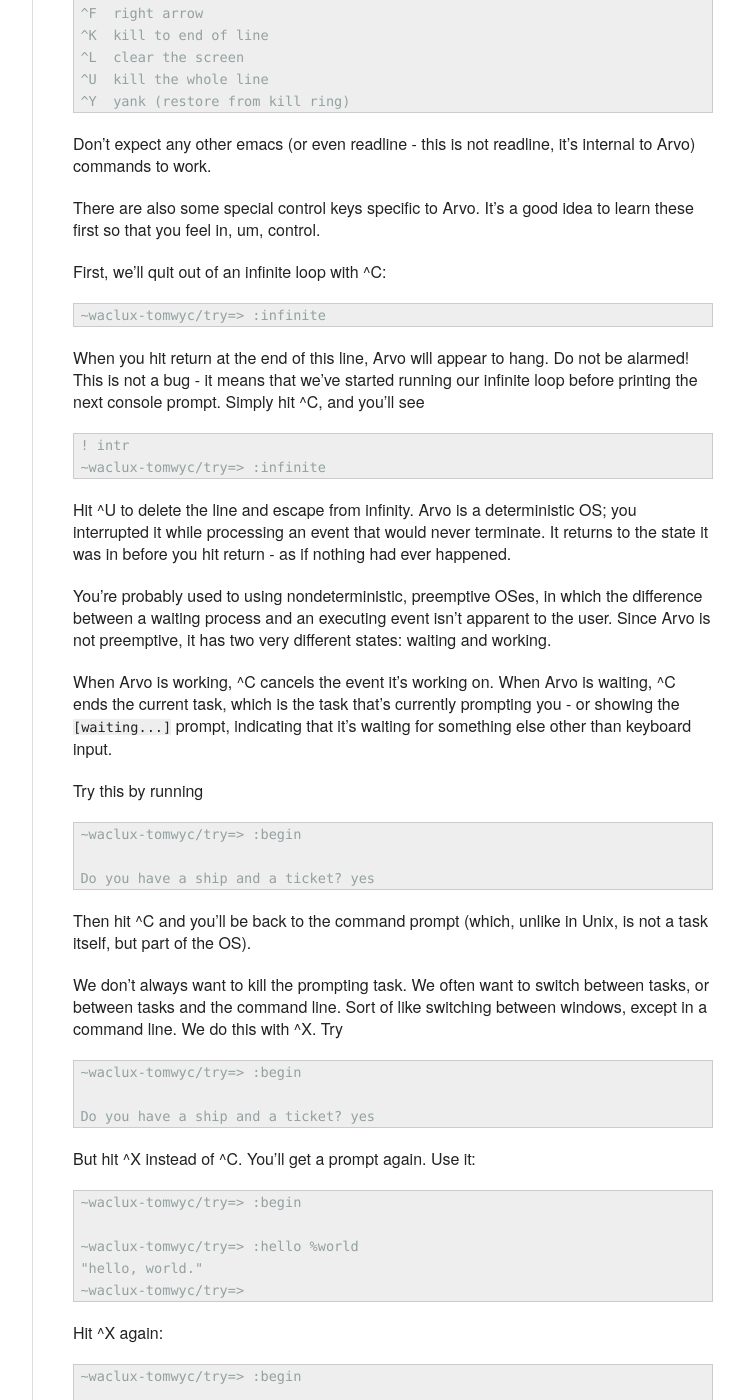
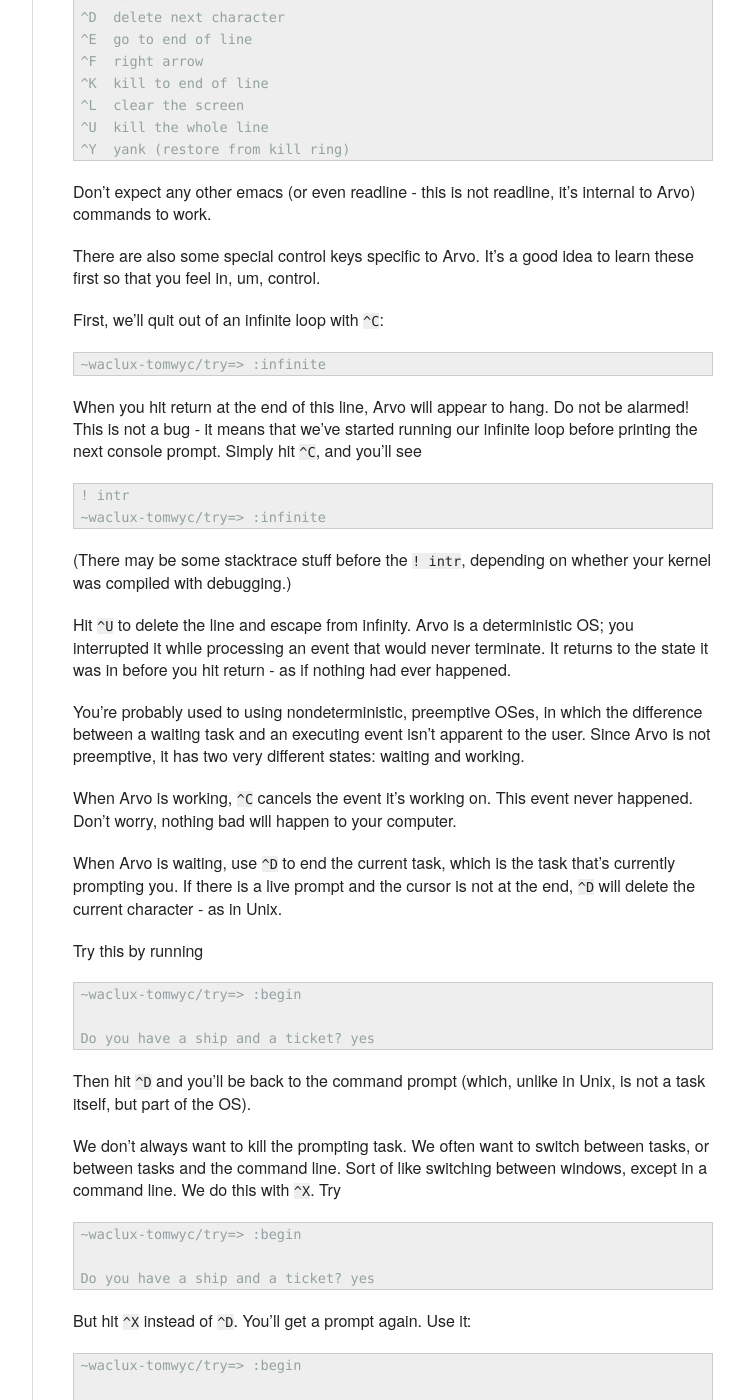
Before and after one commit to urbit/old-urbit.org, a Jekyll site: the page built from _posts/doc/2013-11-18-urbit-is-easy-ch1.markdown, in a window 1280 px wide and 1400 px high, scrolled down 5159 px. Shown: the whole window, without its empty margins (378-1122 px from the left). Built offline with Jekyll 4.4.1, drawn with Linux system fonts in a browser that asks for light colours; some of the changed text lies outside the part shown.

Commit message:
Minor edits.

```diff
--- a/_posts/doc/2013-11-18-urbit-is-easy-ch1.markdown
+++ b/_posts/doc/2013-11-18-urbit-is-easy-ch1.markdown
@@ -8,13 +8,9 @@
 by men, a labyrinth destined to be deciphered by men.*
 **(Tlön, Uqbar, Orbis Tertius)**
 
-#Setting up Urbit#
+##Prepare your computer##
 
-First, build...
-
-###Prepare your computer:###
-
-Urbit depends on:
+Urbit runs on Unix machines only.  It depends on:
 
 + gmp
 + libsigsegv
@@ -131,50 +128,56 @@
 
     ~machec-binnev-dordeb-sogduc--dosmul-sarrum-faplec-nidted/try=>
 
-Next, you need to decide whether a mere submarine is enough for you right now.
-This monicker is a mouthful.  You can stick with it (for now), but... you're
-going to need a wider xterm.
+###Register###
 
-Which might be fine!  However, please note that just by sending a simple email,
-you can get a much better ship - a `destroyer`, with a nice short name like
+Next, you need to decide whether a mere submarine is enough for
+you right now.  This monicker is a mouthful.  You can stick with
+it (for now), but... you're going to need a wider xterm.
+
+Which might be fine!  However, please note that just by sending a
+simple email, you can get a much better ship - a `destroyer`,
+with a nice short name like
 
     ~waclux-tomwyc
 
-Just email `urbit@urbit.org`, with your submarine in the subject.  We'll send you
-destroyers - not one, but _two_.  Yes, two!  Tell us something cool in the
-body, and we'll send you even more.
+Just email `urbit@urbit.org`, with your submarine in the subject.
+We'll send you destroyers - not one, but _two_.  Yes, two!  Tell
+us something cool in the body, and we'll send you even more.
 
-If you have a destroyer, you need to configure it.  Otherwise, just stretch
-that xterm wide and skip to section 1.2.
+If you have a destroyer, you need to configure it.  Otherwise,
+just stretch that xterm wide and skip to section 1.2.
 
-Your destroyers will arrive in the form of [ship ticket] pairs.  Let's say one
-of your ships is `~waclux-tomwyc` and its ticket is
+Your destroyers will arrive in the form of [ship ticket] pairs.
+Let's say one of your ships is `~waclux-tomwyc` and its ticket is
 
     ~ribdyr-famtem-larrun-figtyd
 
-(What are these strings, anyway?  Just random unsigned integers, rendered in
-Hoon's syllabic base, `@p`.)
+(What are these strings, anyway?  Just random unsigned integers,
+rendered in Hoon's syllabic base, `@p`.)
 
-A new life awaits you on the off-world colonies!  To begin, just type at the
-prompt:
+A new life awaits you on the off-world colonies!  To begin, just
+type at the prompt:
 
     :begin ~waclux-tomwyc
 
-and follow the directions.  When the script completes, hit return and you'll be
-the `~waclux-tomwyc` you wanted to be.
+and follow the directions.  When the script completes, hit return
+and you'll be the `~waclux-tomwyc` you wanted to be.
 
-##2. Taming Arvo##
+##Play with Arvo##
 
 If all went well, you now have a nice short prompt:
 
     ~waclux-tomwyc/try=>
 
-If all did not go well (send us another email), or you're just too impatient to
-wait for your destroyer, you have a big long prompt.  Which is fine, really,
-just ugly - and all these exercises will still work.
+If all did not go well (send us another email), or you're just
+too impatient to wait for your destroyer, you have a big long
+prompt.  Which is fine, really, just ugly - and all these
+exercises will still work.
 
-Let's try a few quick things to stretch your fingers.  Type these command lines
-and you should see the matching results:
+###Example commands###
+
+Let's try a few quick things to stretch your fingers.  Type these
+command lines and you should see the matching results:
 
     ~waclux-tomwyc/try=> "hello, world"
     "hello, world"
@@ -198,13 +201,13 @@
 
 What did you just do?
 
-One, you used Arvo as a Hoon REPL to print the constant `"hello, world"`, which
-is a fancy way to write the Nock noun
+One, you used Arvo as a Hoon REPL to print the constant `"hello,
+world"`, which is a fancy way to write the Nock noun
 
     [104 101 108 108 111 44 32 119 111 114 108 100 0]
 
-Two, you called the Hoon `add` function to see that two plus two is four.  Math
-seems to work the same on the off-world colonies.
+Two, you called the Hoon `add` function to see that two plus two
+is four.  Math seems to work the same on the off-world colonies.
 
 Three, you ran the Arvo application `:hello` with the argument
 `%world`, which is just a fancy way to write the atom
@@ -252,35 +258,44 @@
 Don't expect any other emacs (or even readline - this is not readline, it's
 internal to Arvo) commands to work.
 
-There are also some special control keys specific to Arvo.  It's a good idea to
-learn these first so that you feel in, um, control.
+There are also some special control keys specific to Arvo.  It's
+a good idea to learn these first so that you feel in, um,
+control.
 
-First, we'll quit out of an infinite loop with ^C:
+First, we'll quit out of an infinite loop with `^C`:
 
     ~waclux-tomwyc/try=> :infinite
 
-When you hit return at the end of this line, Arvo will appear to hang.  Do not
-be alarmed!  This is not a bug - it means that we've started running our
-infinite loop before printing the next console prompt.  Simply hit ^C, and
-you'll see
+When you hit return at the end of this line, Arvo will appear to
+hang.  Do not be alarmed!  This is not a bug - it means that
+we've started running our infinite loop before printing the next
+console prompt.  Simply hit `^C`, and you'll see
 
     ! intr
     ~waclux-tomwyc/try=> :infinite
 
-Hit ^U to delete the line and escape from infinity.  Arvo is a deterministic
-OS; you interrupted it while processing an event that would never terminate.
-It returns to the state it was in before you hit return - as if nothing had
-ever happened.
+(There may be some stacktrace stuff before the `! intr`, depending
+on whether your kernel was compiled with debugging.)
 
-You're probably used to using nondeterministic, preemptive OSes, in which the
-difference between a waiting process and an executing event isn't apparent to
-the user.  Since Arvo is not preemptive, it has two very different states:
-waiting and working.
+Hit `^U` to delete the line and escape from infinity.  Arvo is a
+deterministic OS; you interrupted it while processing an event
+that would never terminate.  It returns to the state it was in
+before you hit return - as if nothing had ever happened.
 
-When Arvo is working, ^C cancels the event it's working on.  When Arvo is
-waiting, ^C ends the current task, which is the task that's currently prompting
-you - or showing the `[waiting...]` prompt, indicating that it's waiting for
-something else other than keyboard input.
+You're probably used to using nondeterministic, preemptive OSes,
+in which the difference between a waiting task and an
+executing event isn't apparent to the user.  Since Arvo is not
+preemptive, it has two very different states: waiting and
+working.
+
+When Arvo is working, `^C` cancels the event it's working on.
+This event never happened.  Don't worry, nothing bad will happen
+to your computer.
+
+When Arvo is waiting, use `^D` to end the current task, which is
+the task that's currently prompting you.  If there is a live
+prompt and the cursor is not at the end, `^D` will delete the
+current character - as in Unix.
 
 Try this by running
 
@@ -288,18 +303,20 @@
 
     Do you have a ship and a ticket? yes
 
-Then hit ^C and you'll be back to the command prompt (which, unlike in Unix, is
-not a task itself, but part of the OS).
+Then hit `^D` and you'll be back to the command prompt (which,
+unlike in Unix, is not a task itself, but part of the OS).
 
-We don't always want to kill the prompting task.  We often want to switch
-between tasks, or between tasks and the command line.  Sort of like switching
-between windows, except in a command line.  We do this with ^X.  Try
+We don't always want to kill the prompting task.  We often want
+to switch between tasks, or between tasks and the command line.
+Sort of like switching between windows, except in a command line.
+We do this with `^X`.  Try
 
     ~waclux-tomwyc/try=> :begin
 
     Do you have a ship and a ticket? yes
 
-But hit ^X instead of ^C.  You'll get a prompt again.  Use it:
+But hit `^X` instead of `^D`.  You'll get a prompt again.  Use
+it:
 
     ~waclux-tomwyc/try=> :begin
 
@@ -307,7 +324,7 @@
     "hello, world."
     ~waclux-tomwyc/try=>
 
-Hit ^X again:
+Hit `^X` again:
 
     ~waclux-tomwyc/try=> :begin
 
@@ -315,26 +332,27 @@
     "hello, world."
     Do you have a ship and a ticket? yes
 
-And finally, hit ^C to kill the task.
+And finally, hit `^C` to kill the task.
 
 There's one more magic control key that switches your whole
-reality.  This is ^W, which switches between the ships in a pier.
+reality.  This is `^W`, which switches between the ships in a pier.
 Do you have multiple ships in your pier?  Sure - you still have
-your old submarine.  Hit ^W:
+your old submarine.  Hit `^W`:
 
     ~machec-binnev-dordeb-sogduc--dosmul-sarrum-faplec-nidted/try=>
 
-Hit ^W again:
+Hit `^W` again:
 
     ~waclux-tomwyc/try=>
 
 Finally, Arvo is a single-level store.  Since it's not the '70s
 anymore and disk is cheap, everything you do is saved for ever.
-(In fact, it's saved in two ways - as a memory image and an
-event log - so you, or the government if they haz your filez,
-can repeat every computation you've every performed.)
+(In fact, it's saved in two ways - as a memory image and an event
+log - so you, or the government if they haz your filez, can
+repeat every computation you've every performed.)
 
-As in Unix, hitting ^D on an empty line ends the program:
+If the current prompt is just the shell prompt, `^D` on an empty
+line will log out - as in Unix:
 
     ~waclux-tomwyc/try=>
     oxford:~/urbit; pwd
@@ -359,9 +377,52 @@
 
 Use your arrow keys and you'll see your history is still there.
 Arvo is indestructible and can be shut down however you like
-without losing data.  Also, starting a new process while an old
-one is still running will kill the old one safely.  And, to leave
-a server running in the background, use `vere -d`.
+without losing data.  Also, starting a new task while an old
+one is still running will kill the old one safely.
 
 But don't try to operate the same ship on two Unix hosts at the
 same time.  This will confuse everyone, including yourself.
+
+###System administration###
+
+Sometimes we make changes to Hoon or Arvo (we never make changes
+to Nock) and you need to update your ship.
+
+There are two steps to updating.  You need to get the new files,
+and you need to install them.  To get them:
+
+    ~waclux-tomwyc/try=> :update
+    : /~waclux-tomwyc/arvo/2/hoon/hoon
+    : /~waclux-tomwyc/arvo/2/dill/hoon
+    : /~waclux-tomwyc/arvo/2/batz/hoon
+
+To install them (the simplest, slowest, most general way):
+
+    ~waclux-tomwyc/try=> :reset
+
+    %reset-start
+    %reset-parsed
+    %reset-compiled
+    %hoon-load
+    [%tang /~waclux-tomwyc/arvo/~2013.11.26..20.29.15..090f/zuse ~tirnux-latwex]
+    [%vane %a /~waclux-tomwyc/arvo/~2013.11.26..20.29.15..090f/ames ~tolryn-watret]
+    [%vane %b /~waclux-tomwyc/arvo/~2013.11.26..20.29.15..090f/batz ~donfex-ladsem]
+    [%vane %c /~waclux-tomwyc/arvo/~2013.11.26..20.29.15..090f/clay ~picsug-mitref]
+    [%vane %d /~waclux-tomwyc/arvo/~2013.11.26..20.29.15..090f/dill ~dilpex-laptug]
+    [%vane %e /~waclux-tomwyc/arvo/~2013.11.26..20.29.15..090f/eyre ~forbur-disben]
+
+All of your state, including running tasks, will be unchanged.
+
+###Chat###
+
+Okay, fine.  You're a long way from being an Arvo ninja.  But -
+you're ready for the two most important uses of Urbit right now.
+One, coding.  Two, chatting.
+
+To start coding, read the next chapter.  To start chatting,
+simply type
+
+    ~waclux-tomwyc/try=> :chat
+    &
+
+and type `?` for help.
```
Also changed, not shown: other parts of _posts/doc/2013-11-18-urbit-is-easy-ch1.markdown (+22 -18 lines).
